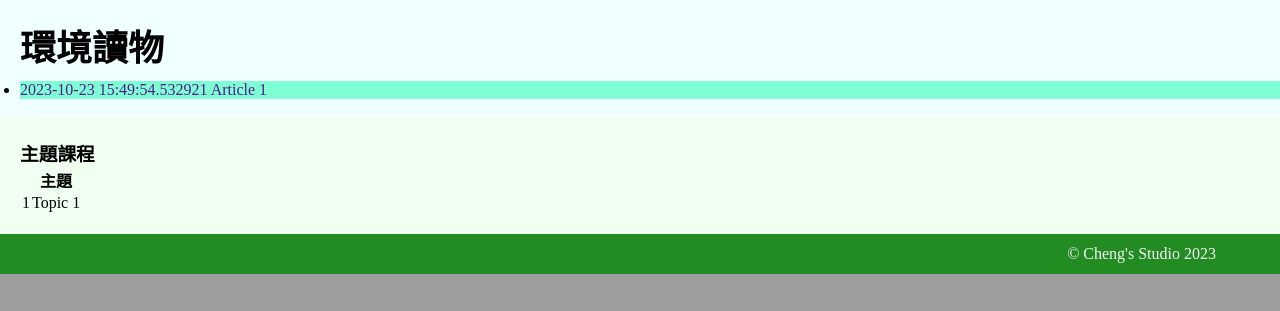
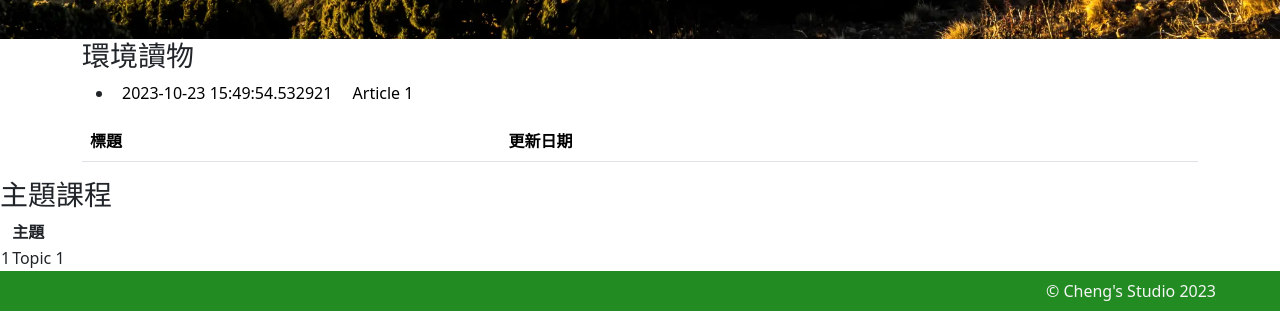
Before and after one commit to Chun-Cheng/green-learning, a FastAPI app: page / in a window 1280 px wide. Shown: the part 761-1072 px from the top of the page. Before the commit the page ends 1035 px from the top, so only its background shows below. Run offline with FastAPI, Linux system fonts and the light colour scheme; data comes from the database, SQL or seed files in the repository; lists and menus that the app fills with data are empty.

Commit message:
Feat: Edit the homepage

```diff
--- a/static/style.css
+++ b/static/style.css
@@ -1,4 +1,4 @@
-* {
+div {
     padding: 0;
     margin: 0;
 }
@@ -59,13 +59,17 @@ header a:hover {
 
 /* cover section */
 .cover {
-    height: 95vh;
+    height: 100vh;
     /* background-color: darkolivegreen; */
-    background-image: url('https://encrypted-tbn0.gstatic.com/images?q=tbn:ANd9GcQAxE12pds6YPt1LAnLmFd0n01JmdRCLr0Etw&usqp=CAU');
+    background-image: url('/static/image/cover.webp');
     background-repeat: no-repeat;
     background-size: cover;
 }
-
+/*
+.cover img {
+    object-fit: cover;
+}
+*/
 .cover h2 {
     display: inline-block;
     position: relative;
@@ -77,7 +81,7 @@ header a:hover {
 }
 
 /* article list section */
-.articles {
+/* .articles {
     width: 100%;
     padding: 20px;
     background-color: azure;
@@ -103,14 +107,14 @@ header a:hover {
 
 .articles li:nth-child(odd) {
     background-color: aquamarine;
-}
+} */
 
 /* topic list section */
-.topics {
+/* .topics {
     width: 100%;
     padding: 20px;
     background-color: honeydew;
-}
+} */
 
 /* footer */
 
--- a/templates/root.html
+++ b/templates/root.html
@@ -5,7 +5,9 @@
     <meta name="viewport" content="width=device-width, initial-scale=1.0">
     <title>Green Learning</title>
     <link rel="shortcut icon" href="/static/favicon.ico" type="image/x-icon">
-    <link href="/static/style.css" rel="stylesheet">
+    <link rel="stylesheet" href="https://cdn.jsdelivr.net/npm/bootstrap@5.3.2/dist/css/bootstrap.min.css">
+    <link rel="stylesheet" href="/static/style.css">
+    <script src="https://cdn.jsdelivr.net/npm/bootstrap@5.3.2/dist/js/bootstrap.bundle.min.js"></script>
 </head>
 <body>
     <header>
@@ -24,6 +26,7 @@
         <!-- cover and slogan -->
         <section class="cover">
             <!-- Don't use this, use it for the company: "Make Earth a better place" -->
+            <!-- <img src="static/image/cover.webp" alt="cover"> -->
             <h2>
                 More Green,<br>
                 More Better.
@@ -33,9 +36,9 @@
         <!--  -->
 
         <!-- article list -->
-        <section class="articles">
-            <h3>環境讀物</h3>
-            <ul>
+        <section class="articles container">
+            <h3 class="h3">環境讀物</h3>
+            <ul class="table table-strip table-hover">
                 {% for article in articles %}
                 <li>
                     <a href="">
@@ -46,18 +49,22 @@
                 </li>
                 {% endfor %}
             </ul>
-            <!-- <table>
+            <table class="table table-strip table-hover">
+                <thead>
                     <tr>
                         <th>標題</th>
                         <th>更新日期</th>
                     </tr>
+                </thead>
+                <tbody>
                     {% for article in articles %}
                         <tr>
                             <td>{{ article.title }}</td>
                             <td>{{ article.datetime }}</td>
                         </tr>
                     {% endfor %}
-            </table> -->
+                </tbody>
+            </table>
         </section>
 
         <!-- topic list -->
```
Also changed, not shown: static/image/cover.webp (added). Lines whose indentation alone changed are shown as unchanged.
